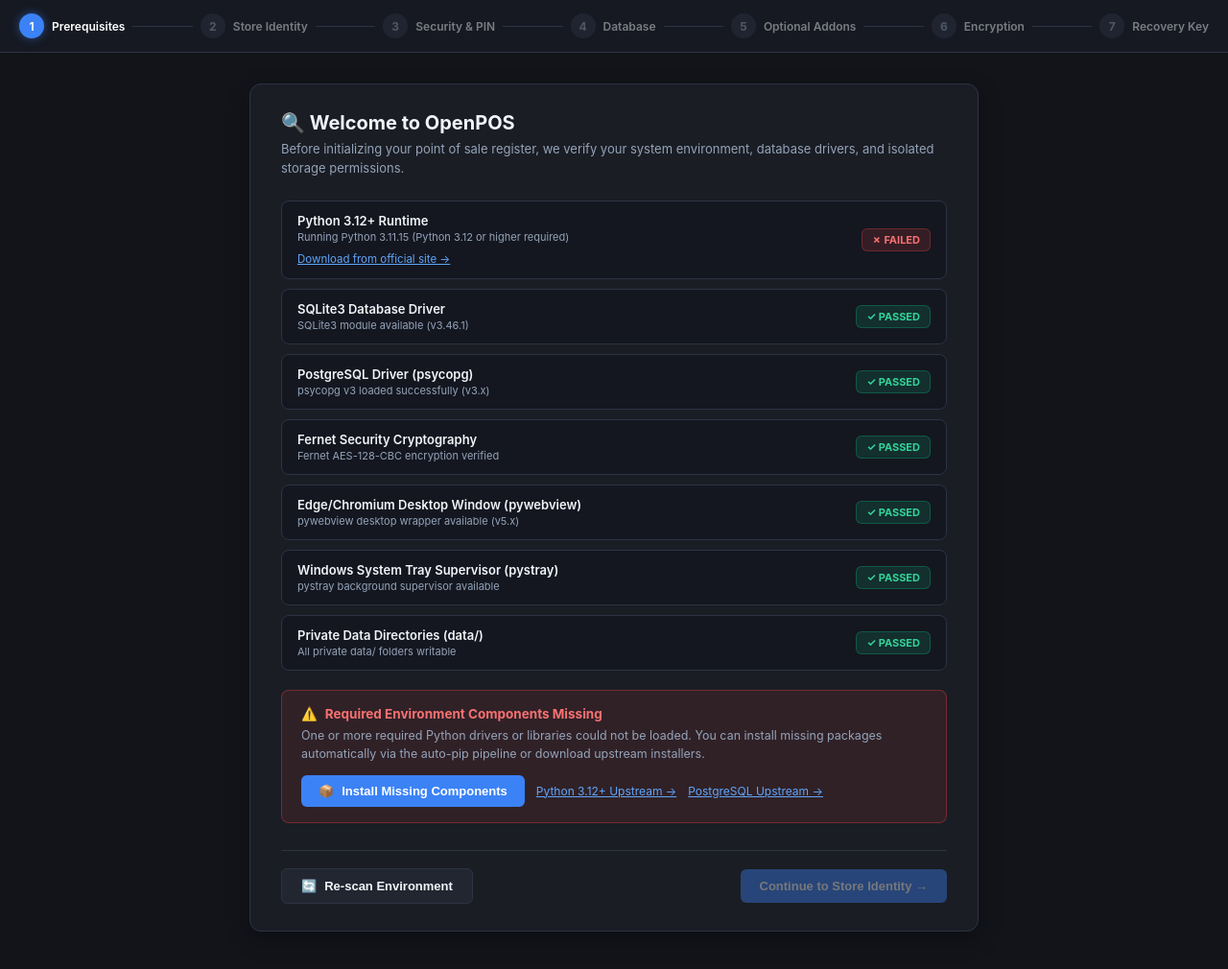
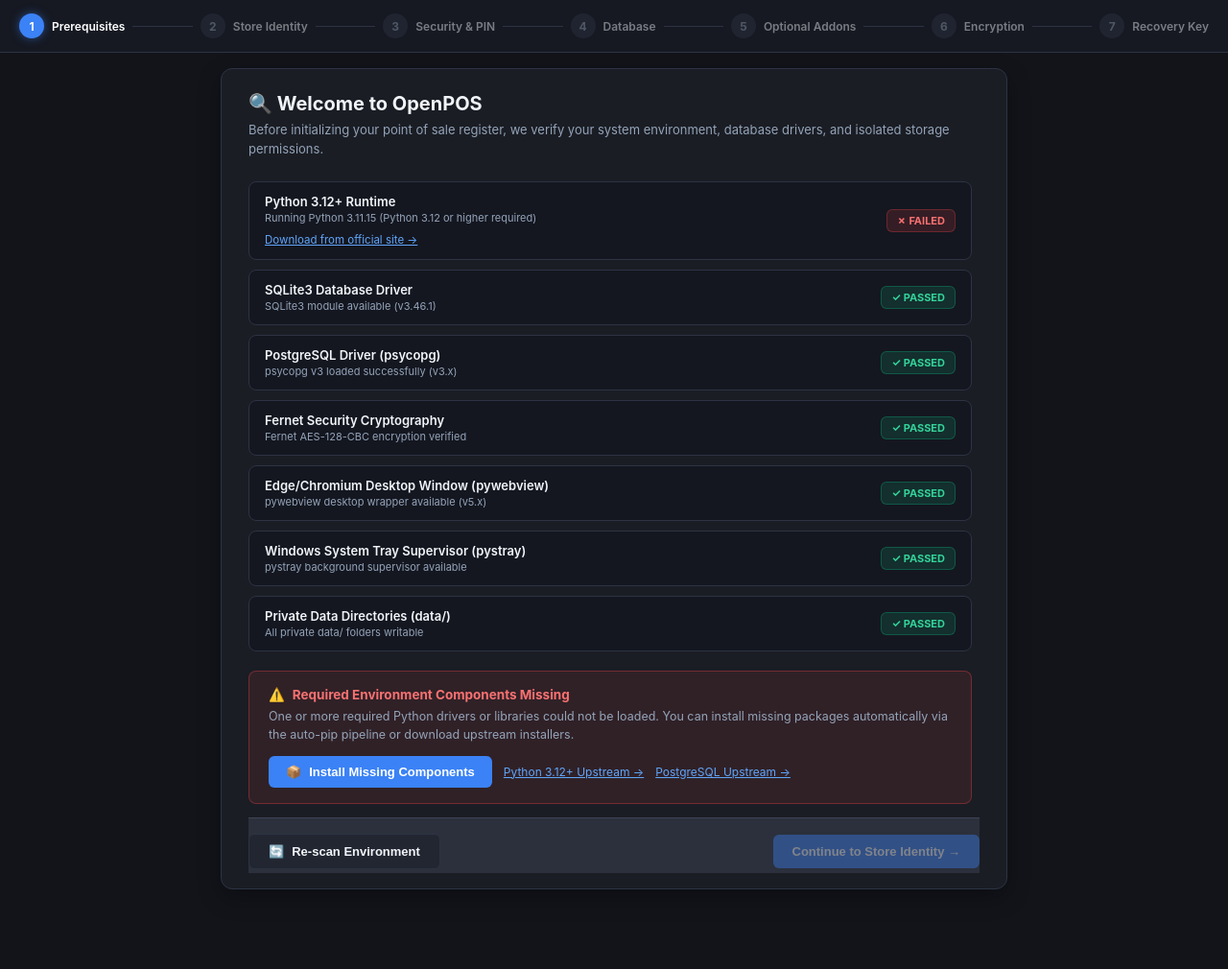
Before and after one commit to Cave404/Open-POS, a Flask app: page /setup in a window 1280 px wide. Shown: the part 68-1078 px from the top of the page at 96% size. Run offline with Flask 3, Linux system fonts and the light colour scheme; some libraries are stand-ins or nearby versions.

Commit message:
feat: implement setup wizard template, backend logic, and tests

```diff
--- a/manager/templates/setup_wizard.html
+++ b/manager/templates/setup_wizard.html
@@ -40,8 +40,10 @@
             color: var(--wizard-text);
             font-family: -apple-system, BlinkMacSystemFont, "Segoe UI", Roboto, Helvetica, Arial, sans-serif;
             min-height: 100vh;
+            height: 100vh;
             display: flex;
             flex-direction: column;
+            overflow: hidden;
             overflow-x: hidden;
         }
 
@@ -270,27 +272,53 @@
 
         /* Wizard Content Area */
         .wizard-main {
-            flex: 1;
+            flex: 1 1 auto;
             display: flex;
             justify-content: center;
             align-items: flex-start;
-            padding: 32px 20px;
-        }
-
+            padding: 16px 20px 12px 20px;
+            overflow: hidden;
+            min-height: 0;
+            box-sizing: border-box;
+        }
+
+        .wizard-card,
         .wizard-stage-card {
-            background: var(--wizard-card);
-            border: 1px solid var(--wizard-border);
+            background: var(--wizard-card, #1a1d24);
+            border: 1px solid var(--wizard-border, #2d3343);
             border-radius: 12px;
             width: 100%;
-            max-width: 760px;
-            padding: 28px 32px;
+            max-width: 820px;
+            padding: 24px 28px 16px 28px;
             box-shadow: 0 8px 24px rgba(0, 0, 0, 0.3);
             display: none;
+            flex-direction: column;
+            max-height: calc(100vh - 120px);
+            overflow: hidden;
             animation: fadeIn 0.25s ease-out;
-        }
-
+            box-sizing: border-box;
+        }
+
+        .wizard-card.active,
         .wizard-stage-card.active {
-            display: block;
+            display: flex;
+        }
+
+        .wizard-step-content {
+            flex: 1 1 auto;
+            overflow-y: auto;
+            overflow-x: hidden;
+            padding-right: 8px; /* space for scrollbar track */
+            min-height: 0;
+        }
+
+        /* Subtle custom scrollbars */
+        .wizard-step-content::-webkit-scrollbar {
+            width: 6px;
+        }
+        .wizard-step-content::-webkit-scrollbar-thumb {
+            background: var(--border-color, #30363d);
+            border-radius: 3px;
         }
 
         @keyframes fadeIn {
@@ -571,14 +599,21 @@
             color: #ef4444;
         }
 
-        /* Button Trays */
+        /* Button Trays & Sticky Action Footer */
+        .wizard-footer,
+        .wizard-actions,
         .wizard-btn-row {
-            display: flex;
+            flex-shrink: 0;
+            position: sticky;
+            bottom: 0;
+            background: var(--bg-card, var(--wizard-card, #161b22));
+            padding: 16px 0 4px 0;
+            border-top: 1px solid var(--border-color, var(--wizard-border, #30363d));
+            display: flex;
+            justify-content: space-between;
             align-items: center;
-            justify-content: space-between;
-            margin-top: 28px;
-            padding-top: 18px;
-            border-top: 1px solid var(--wizard-border);
+            z-index: 10;
+            margin-top: 14px;
         }
 
         .btn-wizard {
@@ -749,7 +784,8 @@
         <!-- ================================================================= -->
         <!-- Stage 1: Welcome & Prerequisite Check -->
         <!-- ================================================================= -->
-        <div class="wizard-stage-card active stage-1" id="stage1">
+        <div class="wizard-stage-card wizard-card active stage-1" id="stage1">
+            <div class="wizard-step-content">
                 <h2 class="stage-title">🔍 Welcome to OpenPOS</h2>
                 <p class="stage-desc">
                     Before initializing your point of sale register, we verify your system environment, database drivers, and isolated storage permissions.
@@ -778,8 +814,9 @@
                     </div>
                     <div id="pipInstallStatus" style="display: none; margin-top: 10px; font-size: 12px; font-weight: 600; color: var(--wizard-warning);"></div>
                 </div>
-
-            <div class="wizard-btn-row">
+            </div>
+
+            <div class="wizard-btn-row wizard-footer wizard-actions">
                 <button type="button" class="btn-wizard btn-wizard-secondary" id="btnRescanPrereq">
                     <span>🔄</span> Re-scan Environment
                 </button>
@@ -792,7 +829,8 @@
         <!-- ================================================================= -->
         <!-- Stage 2: Store Identity -->
         <!-- ================================================================= -->
-        <div class="wizard-stage-card stage-2" id="stage2">
+        <div class="wizard-stage-card wizard-card stage-2" id="stage2">
+            <div class="wizard-step-content">
                 <h2 class="stage-title">🏪 Store Identity</h2>
                 <p class="stage-desc">
                     Configure your retail store name, registered legal entity, and optional receipt logo.
@@ -818,8 +856,9 @@
                     <input type="file" id="inputLogoFile" class="form-input" accept="image/png, image/jpeg, image/svg+xml, image/webp">
                     <p id="logoUploadStatus" style="font-size: 11px; color: var(--wizard-muted); margin-top: 4px;"></p>
                 </div>
-
-            <div class="wizard-btn-row">
+            </div>
+
+            <div class="wizard-btn-row wizard-footer wizard-actions">
                 <button type="button" class="btn-wizard btn-wizard-secondary" id="btnBack2">← Back</button>
                 <button type="button" class="btn-wizard btn-wizard-primary" id="btnNext2">Continue to Security →</button>
             </div>
@@ -828,7 +867,8 @@
         <!-- ================================================================= -->
         <!-- Stage 3: Security & Manager Credentials -->
         <!-- ================================================================= -->
-        <div class="wizard-stage-card stage-3" id="stage3">
+        <div class="wizard-stage-card wizard-card stage-3" id="stage3">
+            <div class="wizard-step-content">
                 <h2 class="stage-title">🛡️ Manager Credentials</h2>
                 <p class="stage-desc">
                     Set an administrative PIN or password to govern manager settings, refunds, and rate adjustments.
@@ -855,8 +895,9 @@
                 <p style="font-size: 12px; color: var(--wizard-muted); margin-top: 12px;">
                     💡 You can leave this blank to run without a manager password during testing, or set one now.
                 </p>
-
-            <div class="wizard-btn-row">
+            </div>
+
+            <div class="wizard-btn-row wizard-footer wizard-actions">
                 <button type="button" class="btn-wizard btn-wizard-secondary" id="btnBack3">← Back</button>
                 <button type="button" class="btn-wizard btn-wizard-primary" id="btnNext3">Continue to Database →</button>
             </div>
@@ -865,7 +906,8 @@
         <!-- ================================================================= -->
         <!-- Stage 4: Database Engine Selection -->
         <!-- ================================================================= -->
-        <div class="wizard-stage-card stage-4" id="stage4">
+        <div class="wizard-stage-card wizard-card stage-4" id="stage4">
+            <div class="wizard-step-content">
                 <h2 class="stage-title">💾 Database Engine</h2>
                 <p class="stage-desc">
                     Choose the storage engine for your product catalog, transactions, and trade records.
@@ -920,8 +962,9 @@
                         <input type="password" id="inputPgPassword" class="form-input" placeholder="Database user password">
                     </div>
                 </div>
-
-            <div class="wizard-btn-row">
+            </div>
+
+            <div class="wizard-btn-row wizard-footer wizard-actions">
                 <button type="button" class="btn-wizard btn-wizard-secondary" id="btnBack4">← Back</button>
                 <button type="button" class="btn-wizard btn-wizard-primary" id="btnNext4">Choose Addons →</button>
             </div>
@@ -930,7 +973,8 @@
         <!-- ================================================================= -->
         <!-- Stage 5: Optional Integrations & Addons -->
         <!-- ================================================================= -->
-        <div class="wizard-stage-card stage-5" id="stage5">
+        <div class="wizard-stage-card wizard-card stage-5" id="stage5">
+            <div class="wizard-step-content">
                 <div style="display: flex; align-items: center; justify-content: space-between; margin-bottom: 6px; flex-wrap: wrap; gap: 8px;">
                     <h2 class="stage-title" style="margin-bottom: 0;">🧩 Optional Integrations &amp; Addons</h2>
                     <button type="button" class="btn-wizard btn-wizard-secondary" id="btnRefreshCatalog" style="padding: 6px 14px; font-size: 12px; display: inline-flex; align-items: center; gap: 6px;">
@@ -952,8 +996,9 @@
                         <span>⏳ Loading available catalog extensions...</span>
                     </div>
                 </div>
-
-            <div class="wizard-btn-row">
+            </div>
+
+            <div class="wizard-btn-row wizard-footer wizard-actions">
                 <button type="button" class="btn-wizard btn-wizard-secondary" id="btnBack5">← Back</button>
                 <button type="button" class="btn-wizard btn-wizard-primary" id="btnNext5">Initialize Encryption →</button>
             </div>
@@ -962,7 +1007,8 @@
         <!-- ================================================================= -->
         <!-- Stage 6: Cryptography & Initialization -->
         <!-- ================================================================= -->
-        <div class="wizard-stage-card stage-6" id="stage6">
+        <div class="wizard-stage-card wizard-card stage-6" id="stage6">
+            <div class="wizard-step-content">
                 <h2 class="stage-title">🔐 Cryptographic Initialization</h2>
                 <p class="stage-desc">
                     Generating symmetric Fernet encryption keys, Flask session keys, and running persistence roundtrip verification.
@@ -988,8 +1034,9 @@
                 </div>
 
                 <div id="cryptoErrorMsg" style="display: none; color: var(--wizard-danger); font-size: 13px; margin-bottom: 16px;"></div>
-
-            <div class="wizard-btn-row">
+            </div>
+
+            <div class="wizard-btn-row wizard-footer wizard-actions">
                 <button type="button" class="btn-wizard btn-wizard-secondary" id="btnBack6">← Back</button>
                 <button type="button" class="btn-wizard btn-wizard-primary" id="btnNext6" disabled>
                     View Recovery Key Sheet →
@@ -1000,7 +1047,8 @@
         <!-- ================================================================= -->
         <!-- Stage 7: Printable Recovery Key Sheet & Permanent Handoff -->
         <!-- ================================================================= -->
-        <div class="wizard-stage-card stage-7" id="stage7">
+        <div class="wizard-stage-card wizard-card stage-7" id="stage7">
+            <div class="wizard-step-content">
                 <h2 class="stage-title">📜 Emergency Recovery Sheet</h2>
                 <p class="stage-desc">
                     Save or print your Master Recovery Key. This token is required to recover encrypted store databases if your password is forgotten.
@@ -1074,8 +1122,9 @@
                         </div>
                     </div>
                 </div>
-
-            <div class="wizard-btn-row">
+            </div>
+
+            <div class="wizard-btn-row wizard-footer wizard-actions">
                 <span style="font-size: 12px; color: var(--wizard-muted);">Step 7 of 7 Complete</span>
                 <button type="button" class="btn-wizard btn-wizard-success" id="btnFinishSetup">
                     <span>🚀</span> Finish Setup &amp; Launch OpenPOS
@@ -1105,6 +1154,10 @@
         const ind = document.getElementById(`stepIndicator${i}`);
         if (card) {
             card.classList.toggle('active', i === step);
+            if (i === step) {
+                const stepContent = card.querySelector('.wizard-step-content');
+                if (stepContent) stepContent.scrollTop = 0;
+            }
         }
         if (ind) {
             ind.classList.remove('active', 'completed');
--- a/run.py
+++ b/run.py
@@ -430,10 +430,11 @@
         active_window = webview.create_window(
             title="OpenPOS - Initial Setup & Security Initialization",
             url=f"http://127.0.0.1:{resolved_port}/setup",
-            width=980,
+            width=1080,
             height=800,
-            min_size=(900, 720),
+            min_size=(960, 650),
             resizable=True,
+            easy_drag=False,
             confirm_close=False,
             js_api=JSBridge()   # Expose native save dialog to wizard JS context
         )
--- a/setup_wizard.py
+++ b/setup_wizard.py
@@ -171,10 +171,11 @@
     window = webview.create_window(
         title="OpenPOS - Initial Setup & Security Initialization",
         url=f"http://127.0.0.1:{Config.PORT}/setup",
-        width=980,
+        width=1080,
         height=800,
-        min_size=(900, 720),
+        min_size=(960, 650),
         resizable=True,
+        easy_drag=False,
         js_api=bridge
     )
     bridge.window = window
```
Also changed, not shown: tests/test_setup_wizard.py (+49 -0 lines). Lines whose indentation alone changed are shown as unchanged.
